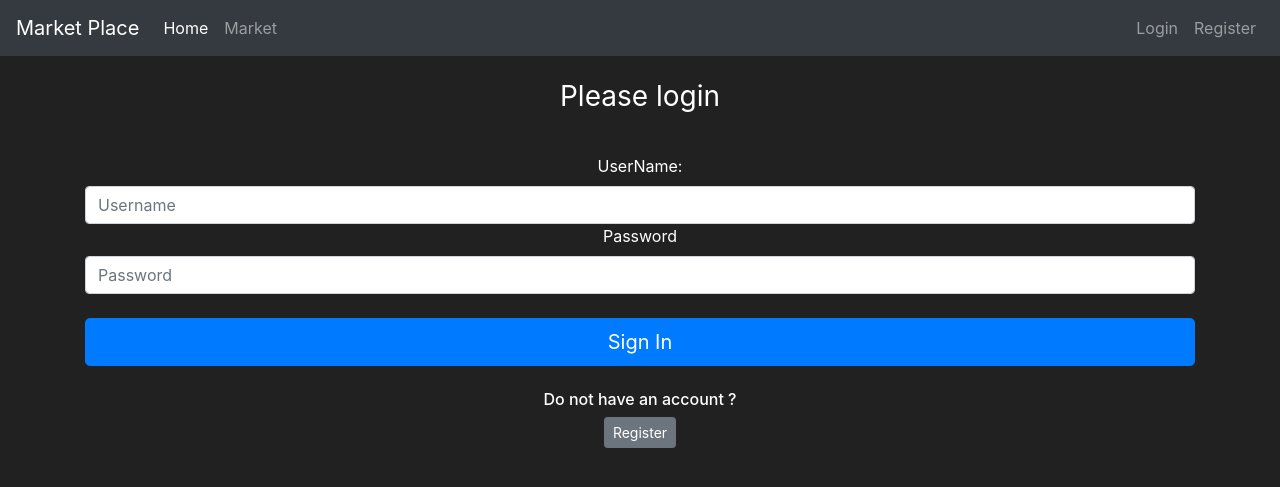
After one commit to sidpatel93/flaskapp, a Flask app: page /login in a window 1280 px wide. The commit adds this page. Shown: the top 487 px of the page. Run offline with Flask 2, Linux system fonts and the light colour scheme; some libraries are stand-ins or nearby versions.

Commit message:
added login page&form. Added the links in the register and login pages

```diff
--- a/market/forms.py
+++ b/market/forms.py
@@ -2,6 +2,7 @@ from flask_wtf import FlaskForm
 from wtforms import StringField, PasswordField, SubmitField
 from wtforms.validators import Length, EqualTo, Email, DataRequired, ValidationError
 from market.models import User
+
 
 class RegisterForm(FlaskForm):
 
@@ -20,3 +21,9 @@ class RegisterForm(FlaskForm):
     password1 = PasswordField(label='Password:', validators=[Length(min=6), DataRequired()])
     password2 = PasswordField(label='Confirm Password:', validators=[EqualTo('password1'), DataRequired()])
     submit = SubmitField(label='Create Account')
+
+
+class LoginForm(FlaskForm):
+    username = StringField(label='UserName:', validators=[DataRequired()])
+    password = PasswordField(label='Password', validators=[DataRequired()])
+    submit = SubmitField(label='Sign In')
--- a/market/routes.py
+++ b/market/routes.py
@@ -1,7 +1,7 @@
 from market import app, db
 from flask import render_template, redirect, url_for, flash
 from market.models import Item, User
-from market.forms import RegisterForm
+from market.forms import RegisterForm, LoginForm
 
 
 @app.route("/")
@@ -33,3 +33,8 @@ def register_page():
             flash(f'There is an error with creating a user: {err_msg}', category='danger')
 
     return render_template('register.html', form=form)
+
+@app.route("/login", methods=['GET', 'POST'])
+def login_page():
+    form = LoginForm()
+    return render_template('login.html', form=form)
--- a/market/templates/base.html
+++ b/market/templates/base.html
@@ -31,7 +31,7 @@
         </ul>
         <ul class="navbar-nav">
             <li class="nav-item">
-                <a class="nav-link" href="#">Login</a>
+                <a class="nav-link" href="{{url_for('login_page')}}">Login</a>
             </li>
             <li class="nav-item">
                 <a class="nav-link" href="{{ url_for('register_page')}}">Register</a>
--- /dev/null
+++ b/market/templates/login.html
@@ -0,0 +1,33 @@
+{% extends 'base.html' %}
+{% block title%}
+Login Page
+{% endblock title %}
+
+{% block content %}
+<body class = "text-center">
+  <div class="container">
+    <form method="post" class="form-signin" style="color:white">
+      {{ form.hidden_tag() }}
+      <img>
+      <h1 class="h3 mb-3 font-weight-normal">
+        Please login
+      </h1>
+      <br>
+      {{ form.username.label() }}
+      {{ form.username(class="form-control" , placeholder = "Username") }}
+      {{ form.password.label() }}
+      {{ form.password(class="form-control" , placeholder = "Password") }}
+      <br>
+{{form.submit(class="btn btn-lg btn-block btn-primary") }}
+      <br>
+
+      <div class="checkbox-mb-3">
+        <h6>Do not have an account ?</h6>
+        <a class="btn btn-sm btn-secondary" href="{{url_for('register_page')}}">Register</a>
+      </div>
+
+    </form>
+
+  </div>
+</body>
+{% endblock content %}
```
Also changed, not shown: market/templates/register.html (+7 -0 lines).
